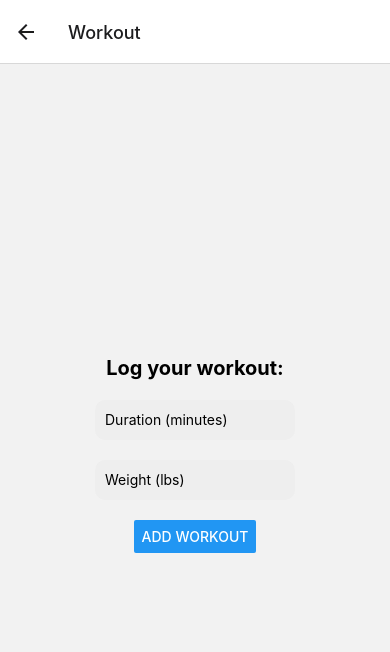
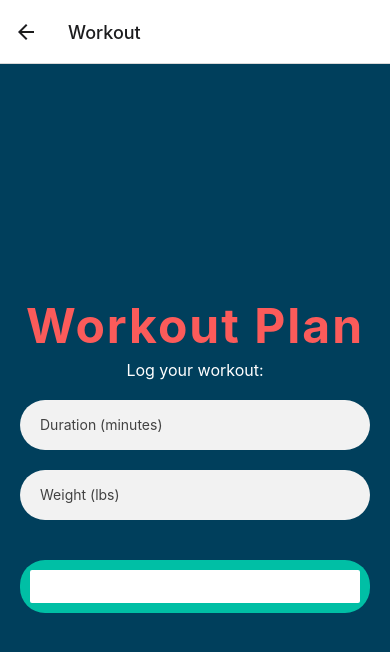
Before and after one commit to gillgurpinderr/BasicFitnessApp, a React Native app: screen /Workout in a window 390 px wide. Shown: the top 652 px of the page. Built offline with nearby package versions, Linux system fonts and the light colour scheme.

Commit message:
stylingadded

```diff
--- a/src/pages/LoginPage.js
+++ b/src/pages/LoginPage.js
@@ -1,32 +1,39 @@
 import React, { useState } from 'react';
-import { StyleSheet, View, TextInput, Text, TouchableOpacity, Alert } from 'react-native';
+import { StyleSheet, View, TextInput, Text, TouchableOpacity, Alert, ActivityIndicator } from 'react-native';
 import firebase from 'firebase/app';
 import 'firebase/auth';
 
 export default function LoginPage({ navigation }) {
     const [username, setUsername] = useState('');
     const [password, setPassword] = useState('');
+    const [loading, setLoading] = useState(false);
 
     const handleLogin = () => {
+        setLoading(true);
         firebase
             .auth()
             .signInWithEmailAndPassword(username, password)
             .then(() => {
+                setLoading(false);
                 navigation.navigate('Profile');
             })
             .catch((error) => {
+                setLoading(false);
                 Alert.alert('Error', error.message);
             });
     };
 
     const handleRegister = () => {
+        setLoading(true);
         firebase
             .auth()
             .createUserWithEmailAndPassword(username, password)
             .then(() => {
+                setLoading(false);
                 navigation.navigate('Profile');
             })
             .catch((error) => {
+                setLoading(false);
                 let errorCode = error.code;
                 let errorMessage = error.message;
                 if (errorCode === 'auth/weak-password') {
@@ -41,6 +48,13 @@ export default function LoginPage({ navigation }) {
 
     return (
         <View style={styles.container}>
+            {loading ? (
+                <View style={styles.loadingContainer}>
+                    <ActivityIndicator size="large" color="#00bfa5" />
+                    <Text style={styles.loadingText}>Loading...</Text>
+                </View>
+            ) : (
+                <>
                     <Text style={styles.logo}>HealthBoost</Text>
                     <Text style={styles.subtitle}>Stay Healthy, Stay Strong</Text>
                     <View style={styles.inputView}>
@@ -82,9 +96,12 @@ export default function LoginPage({ navigation }) {
                     <TouchableOpacity style={styles.button} onPress={handleRegister}>
                         <Text style={styles.buttonText}>Register</Text>
                     </TouchableOpacity>
+                </>
+            )}
         </View>
     );
 }
+
 
 const styles = StyleSheet.create({
     container: {
--- a/src/pages/ProfilePage.js
+++ b/src/pages/ProfilePage.js
@@ -1,6 +1,5 @@
-import React, { useState } from 'react';
-import { StyleSheet, View, TextInput, Text, TouchableOpacity } from 'react-native';
-
+import React, { useState, useEffect } from 'react';
+import { StyleSheet, View, TextInput, Text, TouchableOpacity, ActivityIndicator } from 'react-native';
 
 const ProfilePage = ({ navigation }) => {
   const [weight, setWeight] = useState('');
@@ -8,39 +7,34 @@ const ProfilePage = ({ navigation }) => {
   const [goalWeight, setGoalWeight] = useState('');
   const [age, setAge] = useState('');
   const [goal, setGoal] = useState('lose');
+  const [isLoading, setIsLoading] = useState(false);
 
-    const handleCreateProfile = () => {
-        const user = firebase.auth().currentUser;
-        const uid = user.uid;
-
-        const profileRef = firebase.database().ref(`profiles/${uid}`);
-
-        const newProfile = {
-          weight: parseInt(weight),
-          height: parseInt(height),
-          age: parseInt(age),
-          gender,
-          fitnessGoal,
-        };
-
-        console.log("New profile data:", newProfile);
-
-        profileRef.set(newProfile, (error) => {
-          if (error) {
-            console.log(error);
-          } else {
-            console.log("Profile created successfully");
-            navigation.navigate("Workout");
+  useEffect(() => {
+    if (isLoading) {
+      setTimeout(() => {
+        setIsLoading(false);
+      }, 3000);
     }
-        });
-      };
+  }, [isLoading]);
 
   const handleSubmit = () => {
     const bmi = calculateBMI(weight, height);
     const calorieIntake = calculateCalorieIntake(weight, goalWeight, height, age, goal);
+    setIsLoading(true);
+    // Save profile data, then navigate to the Workout page
+    setTimeout(() => {
+      setIsLoading(false);
+      navigation.navigate('Workout', { calorieIntake, bmi });
+    }, 3000);
+  };
 
-        // Save profile data, then navigate to the Workout page
-        navigation.navigate('Workout', { calorieIntake, bmi });
+  const handleDietaryPlan = () => {
+    const calorieIntake = calculateCalorieIntake(weight, goalWeight, height, age, goal);
+    setIsLoading(true);
+    setTimeout(() => {
+      setIsLoading(false);
+      navigation.navigate('DietaryPlan', { calorieIntake });
+    }, 3000);
   };
 
   const calculateBMI = (weight, height) => {
@@ -60,6 +54,13 @@ const ProfilePage = ({ navigation }) => {
       return dailyCalorieIntake;
     }
   };
+
+  const renderLoadingIndicator = () => (
+    <View style={styles.loadingContainer}>
+      <ActivityIndicator size="large" color="#00bfa5" />
+      <Text style={styles.loadingText}>Loading...</Text>
+    </View>
+  );
 
   return (
     <View style={styles.container}>
@@ -101,8 +102,7 @@ const ProfilePage = ({ navigation }) => {
         <Text style={[styles.buttonText, goal === 'lose' && styles.activeGoal]}>Lose Weight</Text>
       </TouchableOpacity>
       <TouchableOpacity
-                style={styles.button}
-                onPress={() => {
+        style={styles.button}onPress={() => {
             setGoal('gain');
             }}
             >
@@ -111,6 +111,18 @@ const ProfilePage = ({ navigation }) => {
             <TouchableOpacity style={styles.submitButton} onPress={handleSubmit}>
             <Text style={styles.submitButtonText}>Create Profile</Text>
             </TouchableOpacity>
+            <TouchableOpacity style={styles.submitButton} onPress={handleDietaryPlan}>
+            <Text style={styles.submitButtonText}>Get Dietary Plan</Text>
+            </TouchableOpacity>
+            {isLoading ? (
+            renderLoadingIndicator()
+            ) : (
+            <>
+            {weight && height ? (
+            <Text style={styles.bmiText}>Your BMI: {calculateBMI(weight, height).toFixed(2)}</Text>
+            ) : null}
+            </>
+            )}
             </View>
             );
             };
@@ -162,6 +174,12 @@ const styles = StyleSheet.create({
       textAlign: 'center',
       fontWeight: 'bold',
       },
+      bmiText: {
+      color: 'white',
+      textAlign: 'center',
+      marginTop: 10,
+      fontSize: 16,
+      },
       });
 
       export default ProfilePage;
--- a/src/pages/WorkoutPage.js
+++ b/src/pages/WorkoutPage.js
@@ -29,22 +29,29 @@ const WorkoutPage = () => {
 
   return (
     <View style={styles.container}>
-      <Text style={styles.text}>Log your workout:</Text>
+      <Text style={styles.logo}>Workout Plan</Text>
+      <Text style={styles.subtitle}>Log your workout:</Text>
+      <View style={styles.inputView}>
         <TextInput
-        style={styles.input}
+          style={styles.inputText}
           placeholder="Duration (minutes)"
           value={duration}
           onChangeText={setDuration}
           keyboardType="numeric"
         />
+      </View>
+      <View style={styles.inputView}>
         <TextInput
-        style={styles.input}
+          style={styles.inputText}
           placeholder="Weight (lbs)"
           value={weight}
           onChangeText={setWeight}
           keyboardType="numeric"
         />
-      <Button title="Add Workout" onPress={fetchWorkouts} />
+      </View>
+      <View style={styles.button}>
+        <Button title="Add Workout" onPress={fetchWorkouts} color='#fff' />
+      </View>
       {workouts.map((workout, index) => (
         <View key={index} style={styles.workoutContainer}>
           <Text style={styles.workoutText}>
@@ -59,21 +66,42 @@ const WorkoutPage = () => {
 const styles = StyleSheet.create({
   container: {
     flex: 1,
+    backgroundColor: '#003f5c',
     alignItems: 'center',
-    justifyContent: 'center'
+    justifyContent: 'center',
+    paddingHorizontal: 20,
   },
-  text: {
-    fontSize: 20,
+  logo: {
     fontWeight: 'bold',
-    marginBottom: 20
+    fontSize: 48,
+    color: '#fb5b5a',
+    marginBottom: 5,
+    letterSpacing: 2,
   },
-  input: {
-    width: 200,
-    height: 40,
+  subtitle: {
+    fontSize: 16,
+    color: '#fff',
+    marginBottom: 20,
+  },
+  inputView: {
+    width: '100%',
+    backgroundColor: '#f2f2f2',
+    borderRadius: 25,
+    height: 50,
+    marginBottom: 20,
+    justifyContent: 'center',
+    paddingHorizontal: 20,
+  },
+  inputText: {
+    height: 50,
+    color: '#424242',
+  },
+  button: {
+    backgroundColor: '#00bfa5',
     padding: 10,
-    marginBottom: 20,
-    backgroundColor: '#eee',
-    borderRadius: 10
+    borderRadius: 25,
+    marginTop: 20,
+    width: '100%',
   },
   workoutContainer: {
     backgroundColor: '#ddd',
```
Also changed, not shown: src/pages/DietaryPlanPage.js (added, +96 -0 lines). Lines whose indentation alone changed are shown as unchanged.
